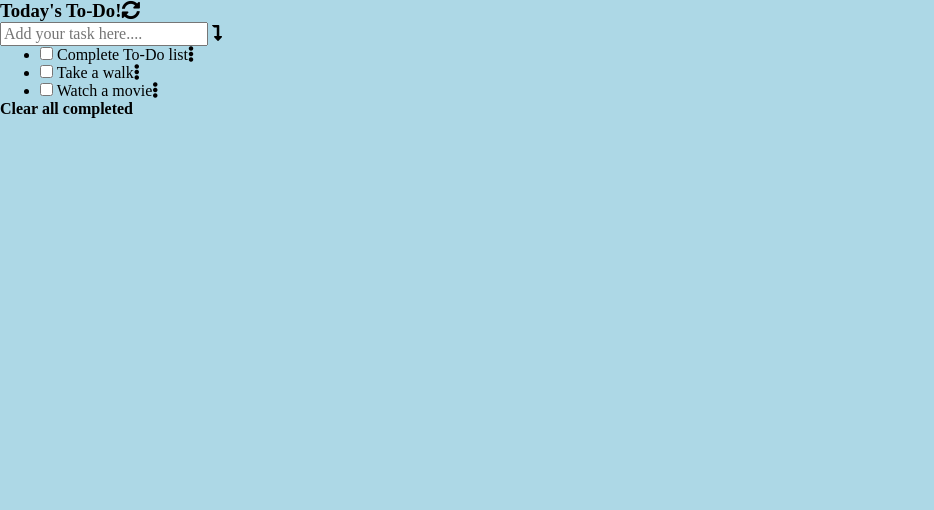
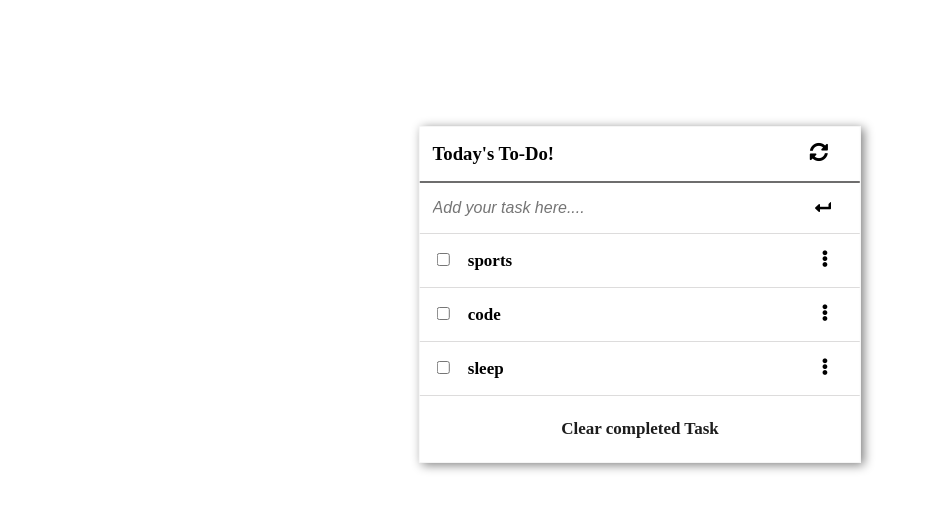
Before and after one commit to tufoinnkuo10/TODO, a website built with webpack: page src/template.html in a window 1280 px wide. Shown: the whole page, without its empty margins (0-934 px from the left). Built offline with nearby package versions, Linux system fonts and the light colour scheme.

Commit message:
edit index,style and js

```diff
--- a/src/index.js
+++ b/src/index.js
@@ -1,21 +1,21 @@
 
 import './style.css'
 
-const allTasks = document.querySelector('.task-list');
+const myTasks = document.querySelector('.task-list');
 
-const listArray = [
+const taskArray = [
   {
-    description: 'Complete To-Do list',
+    description: 'sports',
     completed: false,
     index: 0,
   },
   {
-    description: 'Take a walk',
+    description: 'code',
     completed: false,
     index: 1,
   },
   {
-    description: 'Watch a movie',
+    description: 'sleep',
     completed: false,
     index: 2,
   },
@@ -27,4 +27,4 @@ const showTasks = (tasks) => `
 <label for="">${tasks.description}<i class="fas fa-ellipsis-v"></i></label>
 </li>
 `;
-allTasks.innerHTML = listArray.map((tasks) => showTasks(tasks)).join('');
+myTasks.innerHTML = taskArray.map((tasks) => showTasks(tasks)).join('');
--- a/src/style.css
+++ b/src/style.css
@@ -1,80 +1,84 @@
-*, *::before, *::after {
-  box-sizing: border-box;
-  margin: 0;
+.main-container {
+  margin-left: 50%;
+  margin-right: 15%;
+  margin-top: 10%;
+  margin-bottom: 10%;
+  transform: translateX(-50%);
+  border: 1px solid rgb(245, 245, 245);
+  box-shadow: 3px 2px 10px grey;
 }
 
-body {
-  min-height: 450px;
-  height: 100vh;
-  margin: 0;
-  font-family: 'Times New Roman', Times, serif;
-  background-color: lightblue;
+.heading {
+
 }
 
-button, input, select, textarea {
-  font-family: inherit;
-  font-size: inherit;
-  line-height: inherit;
+main header h3 {
+  border-bottom: 2px solid rgb(110, 109, 109);
+  padding: 1rem 0;
+  padding-left: 0.8rem;
+  margin-bottom: 0;
+  margin-top: 0;
 }
 
-.maincontainer {
-  position: absolute;
-  top: 50%;
-  left: 50%;
-  transform: translate(-50%, -50%);
-  width: 320px;
-  height: 500px;
-  background-color: #fff;
-  border-radius: 10px;
-  box-shadow: 0 7px 30px rgba(62, 9, 11, .3);
+label > i,
+main header h3 > i {
+  float: right;
+  margin-right: 2rem;
 }
 
-.input-part form {
+.add-task {
   display: flex;
-  justify-content: space-between;
-  margin-bottom: 15px;
-  border-bottom: 1.5px solid black;
-  padding: 0 10px 0 5px;
+  align-items: baseline;
+  border-bottom: 1px solid rgb(221, 220, 220);
 }
 
-.input-part form > * {
-  background: transparent;
-  border: none;
-  height: 35px;
+.icon {
+  margin-right: 2rem;
 }
 
-.input-part ul.todos {
-  margin-left: 0;
-  padding: 0;
-  letter-spacing: none;
-  height: 220px;
-  overflow: auto;
+.add-task input {
+  outline: none;
+  padding: 1rem 0;
+  padding-left: 0.8rem;
+  border: none;
+  width: 97%;
+  font-style: italic;
+  font-size: 16px;
 }
 
-.input-part li {
-  user-select: none;
-  margin-bottom: 10px;
-  display: flex;
-  justify-content: space-between;
+ul {
+  margin-top: 0;
+  padding-left: 0;
 }
 
-.input-part li i {
-  color: #6c717b;
-  font-size: 15px;
-  cursor: pointer;
-  padding: 5px 10px;
+li {
+  list-style-type: none;
+  border-bottom: 1px solid rgb(221, 220, 220);
+  padding: 1rem 0;
+  padding-left: 0.8rem;
 }
 
-.input-part input[type="checkbox"] {
-  display: non;
+[type~="checkbox"] {
+  cursor: pointer;
 }
 
-.input-part input[type="checkbox"] + label {
-  color: #6c717b;
-  font-size: 15px;
+label {
+  margin-left: 0.7rem;
+  font-size: 17px;
+  font-weight: bold;
+  font-style: normal;
   cursor: pointer;
-  position: relative;
-  border-radius: 3px;
-  display: inline-block;
-  padding: 5px 5px 5px 30px;
 }
+
+.clear-task h4 {
+  text-align: center;
+  color: rgb(29, 29, 29);
+  font-size: 17px;
+  font-weight: bold;
+  font-family: 'Times New Roman', Times, serif;
+  cursor: pointer;
+}
+
+.clear-task h4:hover {
+  background-color: rgb(133, 132, 132);
+}
--- a/src/template.html
+++ b/src/template.html
@@ -7,19 +7,19 @@
     <link rel="stylesheet" href="https://cdnjs.cloudflare.com/ajax/libs/font-awesome/5.15.4/css/all.min.css">
 </head>
 <body>
-    <main>
+    <main class="main-container">
       <header>
-        <h3>Today's To-Do!<i class="fas fa-sync-alt"></i></h3>
+        <h3 class="heading">Today's To-Do!<i class="fas fa-sync-alt"></i></h3>
       </header>
       <div class="add-task">
         <input type="text" placeholder="Add your task here....">
-        <i class="fas fa-level-down-alt icon"></i>
+        <i class="fas fa-level-down-alt icon fa-rotate-90"></i>
       </div>
       <div class="show-tasks">
         <ul class="task-list"></ul>
       </div>
       <div class="clear-task">
-        <h4>Clear all completed</h4>
+        <h4>Clear completed Task</h4>
       </div>
     </main>
 </body>
```
Also changed, not shown: dist/index.html, dist/main.js.
